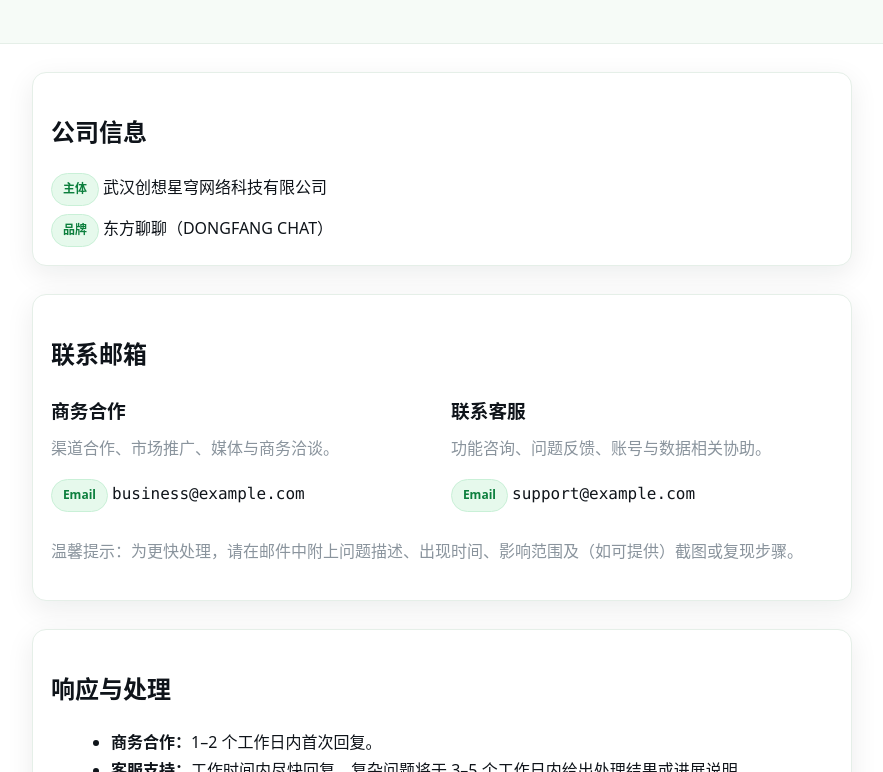
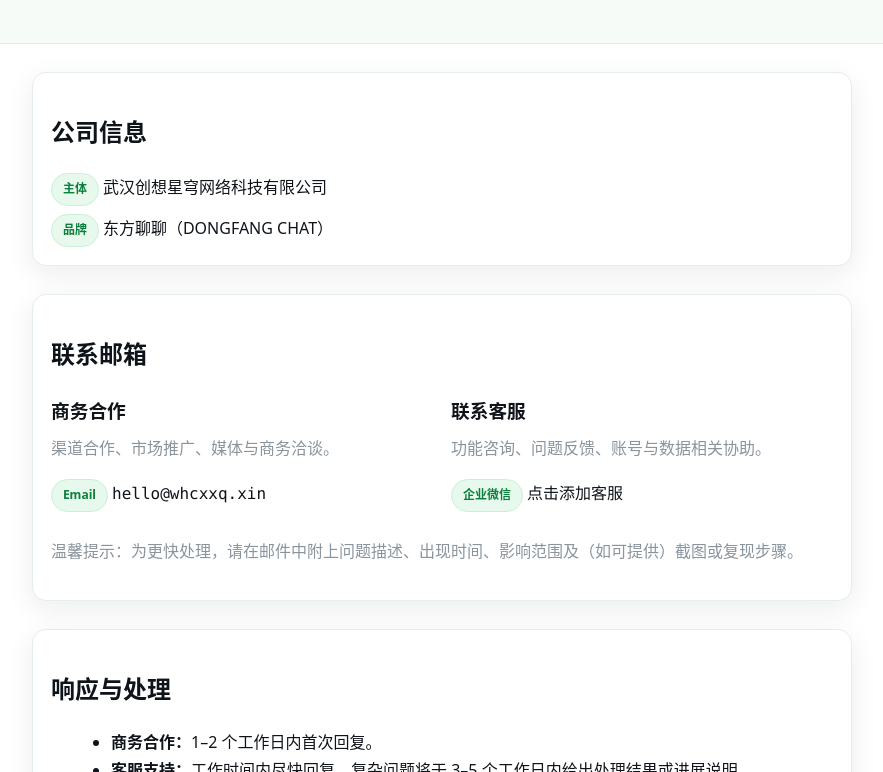
Before and after one commit to xmcoing-dev/DONGFANG-CHAT, a plain HTML site: page contact.html in a window 1280 px wide. Shown: the part 328-1100 px from the top of the page, without its empty margins (198-1081 px from the left). Drawn offline with Linux system fonts and the light colour scheme.

Commit message:
Add files via upload
Replace contact information

```diff
--- a/contact.html
+++ b/contact.html
@@ -103,13 +103,13 @@
           <h3 style="margin:0 0 8px">商务合作</h3>
           <p class="muted" style="margin:0 0 8px">渠道合作、市场推广、媒体与商务洽谈。</p>
           <!-- TODO: 将下方邮箱替换为你的真实商务邮箱 -->
-          <p><span class="tag">Email</span> <a class="mono" href="mailto:business@example.com?subject=%E5%95%86%E5%8A%A1%E5%90%88%E4%BD%9C%20-%20%E5%85%AC%E5%8F%B8%E5%90%8D%2F%E9%A1%B9%E7%9B%AE%E5%90%8D">business@example.com</a></p>
+          <p><span class="tag">Email</span> <a class="mono" href="mailto:business@example.com?subject=%E5%95%86%E5%8A%A1%E5%90%88%E4%BD%9C%20-%20%E5%85%AC%E5%8F%B8%E5%90%8D%2F%E9%A1%B9%E7%9B%AE%E5%90%8D">hello@whcxxq.xin</a></p>
         </div>
         <div>
           <h3 style="margin:0 0 8px">联系客服</h3>
           <p class="muted" style="margin:0 0 8px">功能咨询、问题反馈、账号与数据相关协助。</p>
           <!-- TODO: 将下方邮箱替换为你的真实客服邮箱 -->
-          <p><span class="tag">Email</span> <a class="mono" href="mailto:support@example.com?subject=%E5%AE%A2%E6%9C%8D%E6%94%AF%E6%8C%81%20-%20%E9%97%AE%E9%A2%98%E6%A6%82%E8%BF%B0">support@example.com</a></p>
+          <p><span class="tag">企业微信</span> <a class="mono" href="https://work.weixin.qq.com/ca/cawcdeccb1b081e648">点击添加客服</a></p>
         </div>
       </div>
       <p class="muted" style="margin-top:10px">温馨提示：为更快处理，请在邮件中附上问题描述、出现时间、影响范围及（如可提供）截图或复现步骤。</p>
```
